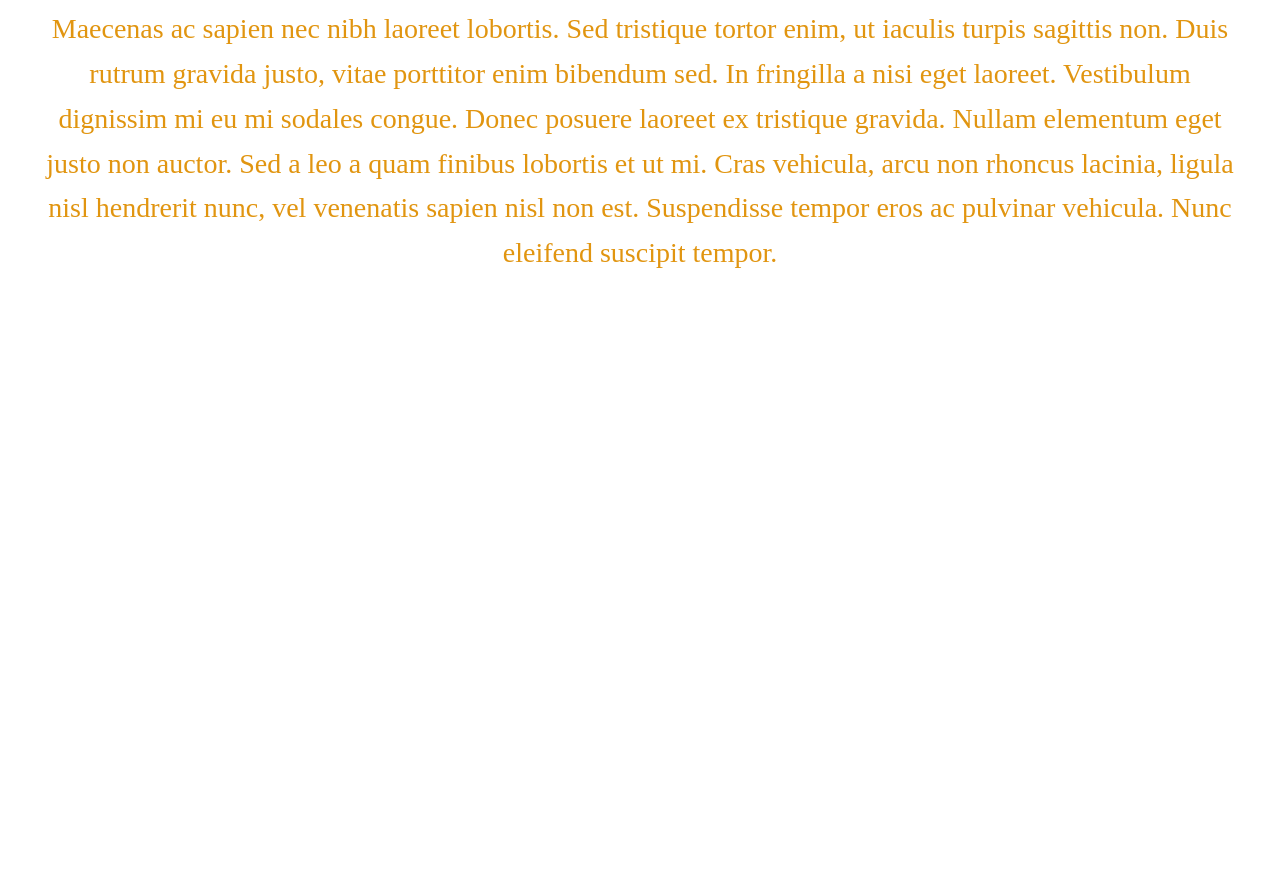
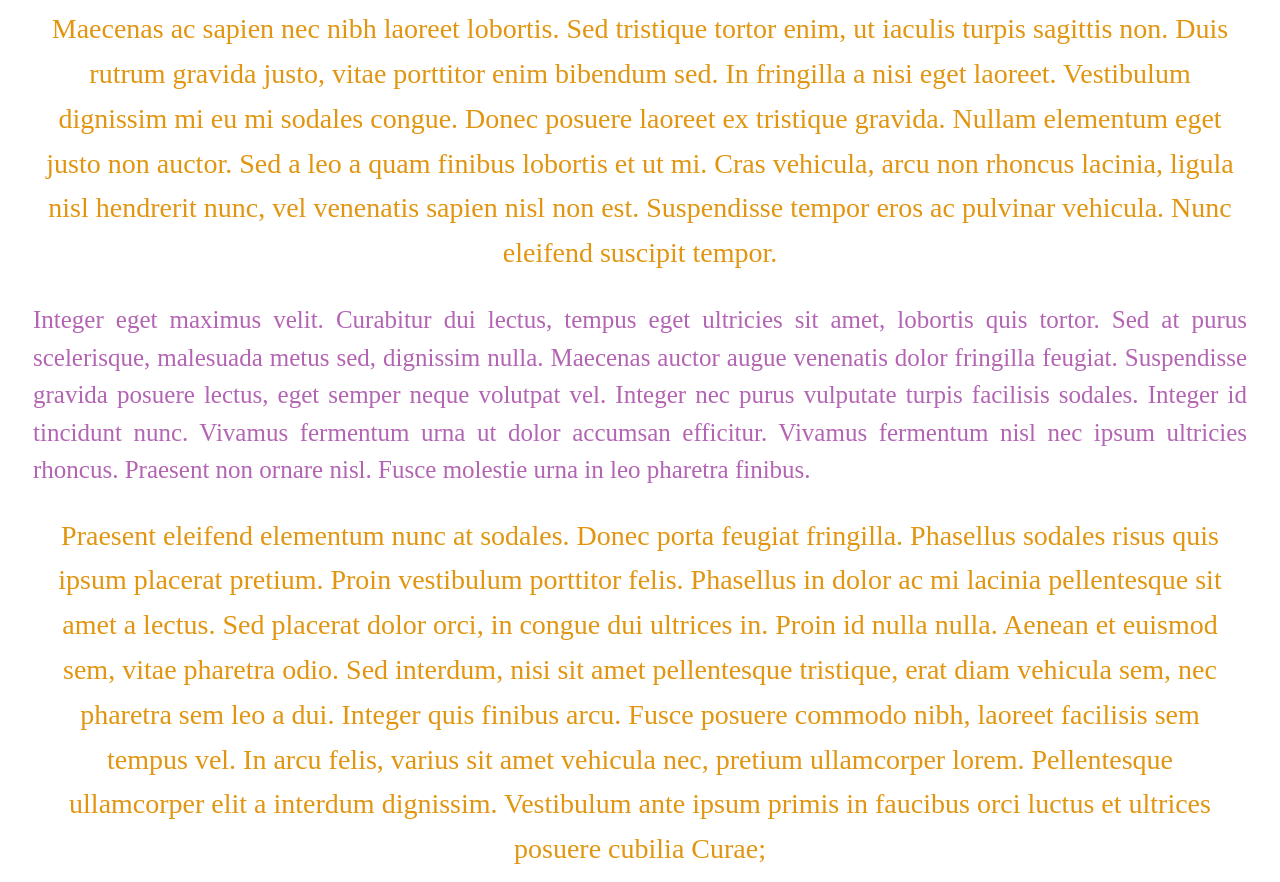
Before and after one commit to juanjomac/practica, a plain HTML site: page index.html in a window 1280 px wide. Shown: the part 684-1566 px from the top of the page. Before the commit the page ends 970 px from the top, so only its background shows below. Drawn offline with Linux system fonts and the light colour scheme.

Commit message:
Agregue el cuarto y quinto parrafo

```diff
--- a/css/estilos.css
+++ b/css/estilos.css
@@ -4,7 +4,7 @@ h1{
   font-size:50px;
 }
 
-#primera{
+#primera, .tipico{
   text-align:justify;
   color:rgb(179, 100, 179);
   font-size: 25px;
--- a/index.html
+++ b/index.html
@@ -17,5 +17,11 @@
     <p class="parrafo">
       Maecenas ac sapien nec nibh laoreet lobortis. Sed tristique tortor enim, ut iaculis turpis sagittis non. Duis rutrum gravida justo, vitae porttitor enim bibendum sed. In fringilla a nisi eget laoreet. Vestibulum dignissim mi eu mi sodales congue. Donec posuere laoreet ex tristique gravida. Nullam elementum eget justo non auctor. Sed a leo a quam finibus lobortis et ut mi. Cras vehicula, arcu non rhoncus lacinia, ligula nisl hendrerit nunc, vel venenatis sapien nisl non est. Suspendisse tempor eros ac pulvinar vehicula. Nunc eleifend suscipit tempor.
     </p>
+    <p class="tipico">
+      Integer eget maximus velit. Curabitur dui lectus, tempus eget ultricies sit amet, lobortis quis tortor. Sed at purus scelerisque, malesuada metus sed, dignissim nulla. Maecenas auctor augue venenatis dolor fringilla feugiat. Suspendisse gravida posuere lectus, eget semper neque volutpat vel. Integer nec purus vulputate turpis facilisis sodales. Integer id tincidunt nunc. Vivamus fermentum urna ut dolor accumsan efficitur. Vivamus fermentum nisl nec ipsum ultricies rhoncus. Praesent non ornare nisl. Fusce molestie urna in leo pharetra finibus.
+    </p>
+  <p class="parrafo">
+    Praesent eleifend elementum nunc at sodales. Donec porta feugiat fringilla. Phasellus sodales risus quis ipsum placerat pretium. Proin vestibulum porttitor felis. Phasellus in dolor ac mi lacinia pellentesque sit amet a lectus. Sed placerat dolor orci, in congue dui ultrices in. Proin id nulla nulla. Aenean et euismod sem, vitae pharetra odio. Sed interdum, nisi sit amet pellentesque tristique, erat diam vehicula sem, nec pharetra sem leo a dui. Integer quis finibus arcu. Fusce posuere commodo nibh, laoreet facilisis sem tempus vel. In arcu felis, varius sit amet vehicula nec, pretium ullamcorper lorem. Pellentesque ullamcorper elit a interdum dignissim. Vestibulum ante ipsum primis in faucibus orci luctus et ultrices posuere cubilia Curae;
+    </p>
   </body>
 </html>
```
